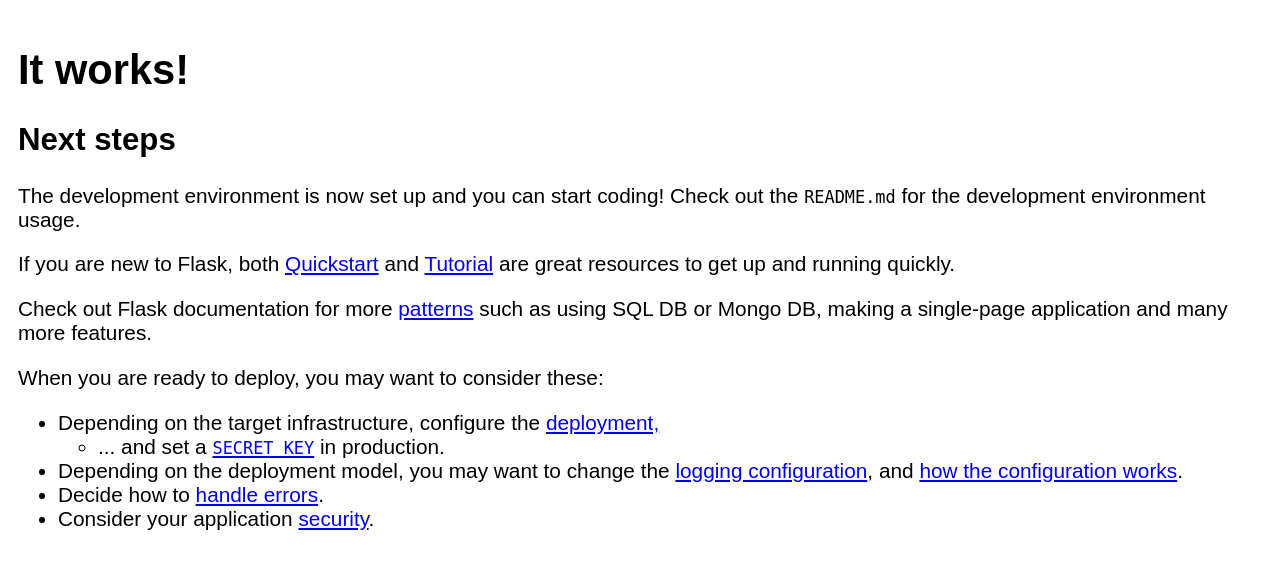
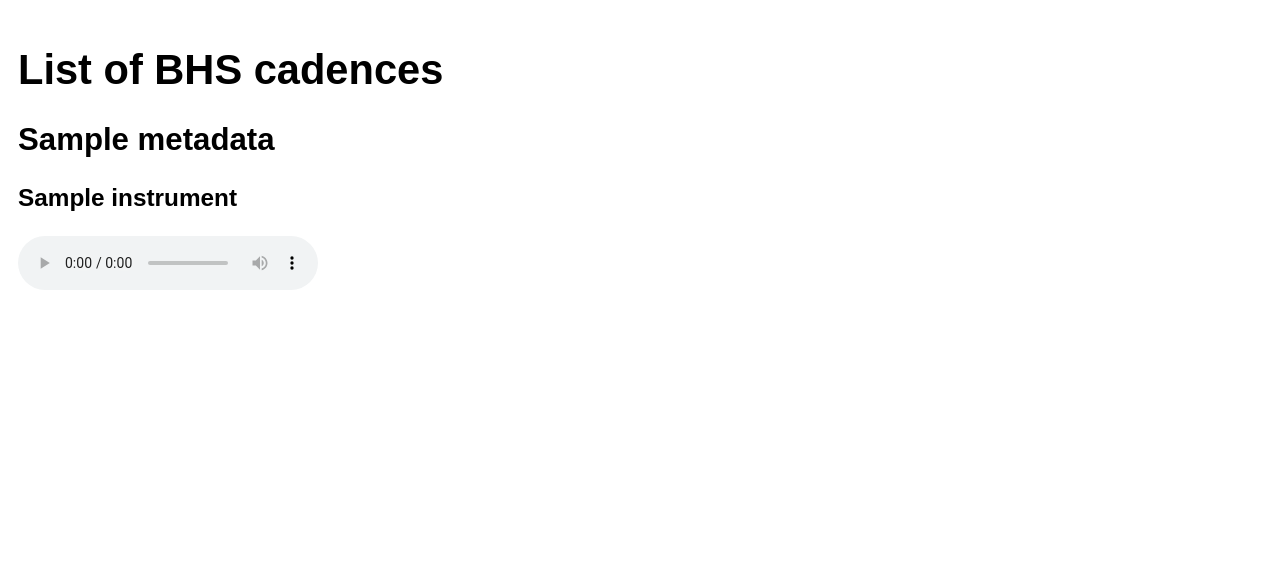
Before and after one commit to iamxallax/bhs_cadences, a Flask app: template bhs_cadences/templates/index.html in a window 1280 px wide. Shown: the top 569 px of the page. Run offline with Flask 3, Linux system fonts and the light colour scheme; the template is opened without the code that fills it: most values are stand-ins (such as "Sample title", 1, 10 or a date in 2020).

Commit message:
made audio work

```diff
--- a/bhs_cadences/commands.py
+++ b/bhs_cadences/commands.py
@@ -2,6 +2,7 @@
 import os
 from dataclasses import dataclass
 from pathlib import Path
+import pprint
 
 import click
 from flask import current_app as app
@@ -36,9 +37,12 @@
 @bp.cli.command("list-scores")
 def list_scores():
     scores = get_scores(Path(app.config['DATA_DIR']))
+    pprint.pprint(scores)
+    return
+
     for score in scores:
         print(score.metadata.title)
-        for instrument in score.instruments:
+        for name, instrument in score.instruments.items():
             print(' ', instrument.instrument)
             for file in [instrument.audio, instrument.pdf, instrument.muse_file]:
                 if file is not None:
--- a/bhs_cadences/models.py
+++ b/bhs_cadences/models.py
@@ -20,4 +20,4 @@
 @dataclass
 class Score:
     metadata: Metadata
-    instruments: list[Instrument]
+    instruments: dict
--- a/bhs_cadences/templates/index.html
+++ b/bhs_cadences/templates/index.html
@@ -6,62 +6,18 @@
     <link rel="stylesheet" href="{{ url_for('static', filename='styles.css') }}">
   </head>
   <body class="message">
-    <h1>It works!</h1>
-    <h2>Next steps</h2>
-    <p>
-      The development environment is now set up and you can start coding! Check
-      out the <code>README.md</code> for the development environment usage.
-    </p>
-    <p>
-      If you are new to Flask, both
-      <a href="https://flask.palletsprojects.com/en/3.0.x/quickstart/">
-        Quickstart</a>
-      and
-      <a href="https://flask.palletsprojects.com/en/3.0.x/tutorial/">
-        Tutorial</a>
-      are great resources to get up and running quickly.
-    </p>
-    <p>
-      Check out Flask documentation for more
-      <a href="https://flask.palletsprojects.com/en/3.0.x/patterns/">
-        patterns</a>
-      such as using SQL DB or Mongo DB, making a single-page application and
-      many more features.
-    </p>
-    <p>
-      When you are ready to deploy, you may want to consider these:
-    </p>
-    <ul>
-      <li>
-        Depending on the target infrastructure, configure the
-        <a href="https://flask.palletsprojects.com/en/3.0.x/deploying/">
-          deployment,
-        </a>
-      </li>
-      <ul>
-        <li>
-          ... and set a
-          <a href="https://flask.palletsprojects.com/en/3.0.x/tutorial/deploy/#configure-the-secret-key">
-            <code>SECRET_KEY</code></a>
-          in production.
-        </li>
-      </ul>
-      <li>
-        Depending on the deployment model, you may want to change the
-        <a href="https://flask.palletsprojects.com/en/3.0.x/logging/">
-          logging configuration</a>, and
-        <a href="https://flask.palletsprojects.com/en/3.0.x/config/">
-          how the configuration works</a>.
-      </li>
-      <li>Decide how to
-        <a href="https://flask.palletsprojects.com/en/3.0.x/errorhandling/">
-          handle errors</a>.
-      </li>
-      <li>
-        Consider your application
-        <a href="https://flask.palletsprojects.com/en/3.0.x/security/">
-          security</a>.
-      </li>
-    </ul>
+    <h1>List of BHS cadences</h1>
+
+    {% for score_name, score in scores.items() %}
+      <h2>{{ score.metadata.title }}</h2>
+      {% for instrument_name, instrument in score.instruments.items() %}
+        <h3>{{ instrument.instrument }}</h3>
+        <audio controls>
+          <source src="{{ url_for('root.mp3', score=score_name, instrument=instrument_name) }}" type="audio/mp3">
+        Your browser does not support the audio element.
+        </audio>
+      {% endfor %}
+    {% endfor %}
+
   </body>
 </html>
```
Also changed, not shown: bhs_cadences/utils.py (+8 -10 lines), bhs_cadences/views.py (+35 -9 lines).
